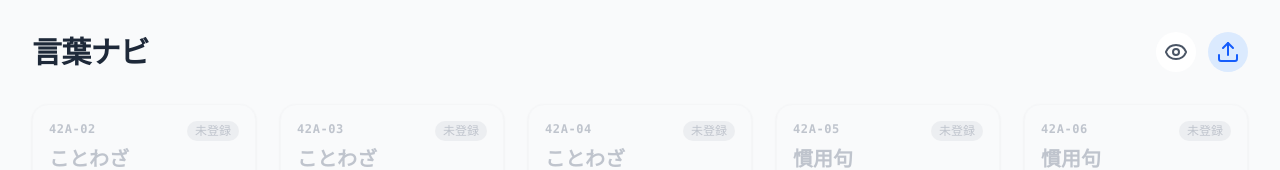
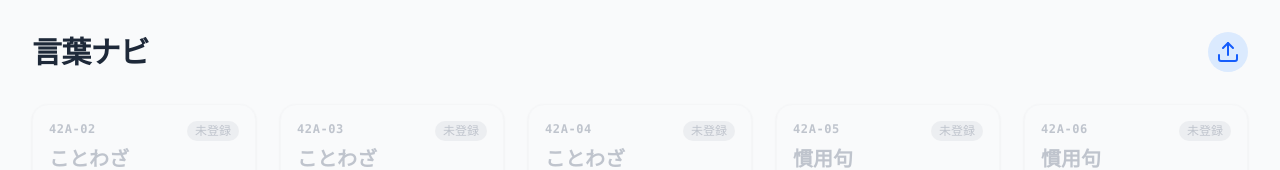
Before and after one commit to h-sakanet/kotoba_navi, a React (Vite) app: page / in a window 1280 px wide. Shown: the top 170 px of the page. Built offline with nearby package versions, Linux system fonts and the light colour scheme.

Commit message:
revert: Remove visibility toggle functionality

```diff
--- a/src/components/WeekCard.tsx
+++ b/src/components/WeekCard.tsx
@@ -7,10 +7,9 @@ import { Star } from 'lucide-react';
 interface WeekCardProps {
     scope: Scope;
     onClick: (scope: Scope) => void;
-    hideCompleted?: boolean;
 }
 
-export const WeekCard: React.FC<WeekCardProps> = ({ scope, onClick, hideCompleted = false }) => {
+export const WeekCard: React.FC<WeekCardProps> = ({ scope, onClick }) => {
 
     const [progress, setProgress] = useState(0);
     const [hasData, setHasData] = useState(false);
@@ -44,11 +43,6 @@ export const WeekCard: React.FC<WeekCardProps> = ({ scope, onClick, hideComplete
         };
         fetchData();
     }, [scope]);
-
-    // If hiding completed and progress is 100%, render nothing (hide)
-    if (hideCompleted && progress === 100 && hasData) {
-        return null; // Logic: Hide fully completed items
-    }
 
     return (
         <button
--- a/src/pages/Home.tsx
+++ b/src/pages/Home.tsx
@@ -1,6 +1,5 @@
 import React, { useState, useEffect } from 'react';
 import { useSearchParams } from 'react-router-dom';
-import { Eye, EyeOff } from 'lucide-react';
 import { SCOPES } from '../data/scope';
 import { WeekCard } from '../components/WeekCard';
 import { ImportButton } from '../components/ImportButton';
@@ -11,7 +10,6 @@ export const Home: React.FC = () => {
     const [searchParams, setSearchParams] = useSearchParams();
     const [dataVersion, setDataVersion] = useState(0);
     const [selectedScope, setSelectedScope] = useState<Scope | null>(null);
-    const [hideCompleted, setHideCompleted] = useState(false);
 
     // Sync URL param with state on mount/update
     useEffect(() => {
@@ -45,13 +43,6 @@ export const Home: React.FC = () => {
                     <h1 className="text-3xl font-extrabold text-gray-800 tracking-tight">言葉ナビ</h1>
                 </div>
                 <div className="flex items-center gap-3">
-                    <button
-                        onClick={() => setHideCompleted(!hideCompleted)}
-                        className="p-2 bg-white text-gray-600 rounded-full hover:bg-gray-100 transition-colors"
-                        title={hideCompleted ? "完了を表示" : "完了を非表示"}
-                    >
-                        {hideCompleted ? <EyeOff size={24} /> : <Eye size={24} />}
-                    </button>
                     <ImportButton onImportComplete={handleImportComplete} />
                 </div>
             </header>
@@ -63,7 +54,6 @@ export const Home: React.FC = () => {
                             key={`${scope.id}-${dataVersion}`}
                             scope={scope}
                             onClick={handleOpenModal}
-                            hideCompleted={hideCompleted}
                         />
                     ))}
                 </div>
```
